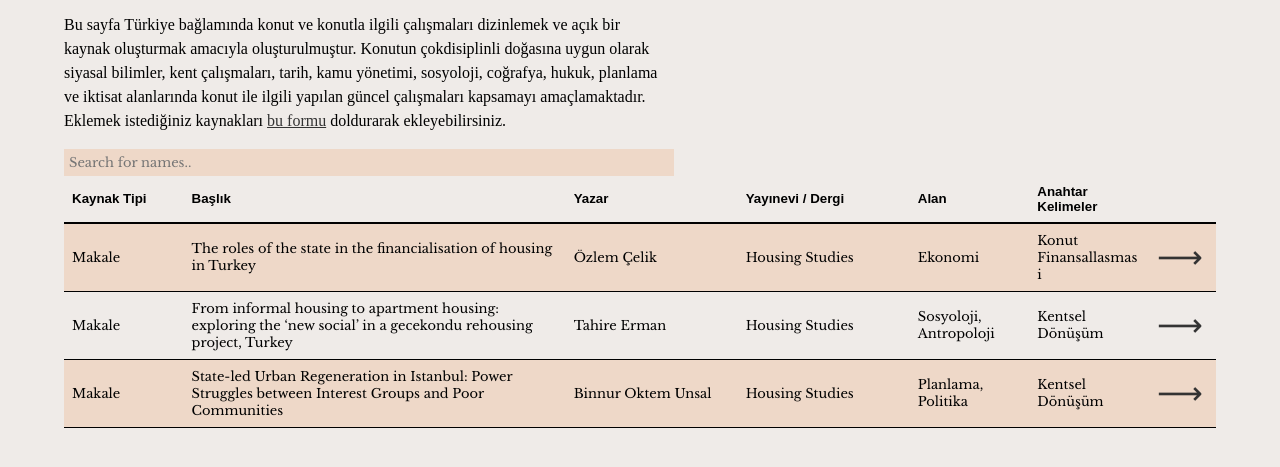
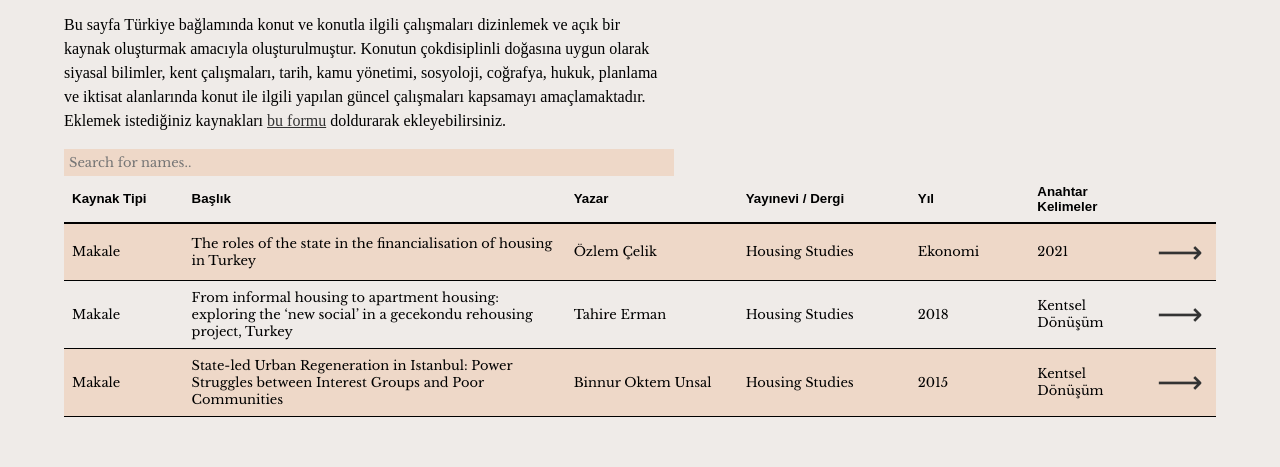
Before and after one commit to konutcalismalari/konutcalismalari.github.io, a plain HTML site: page index.html in a window 1280 px wide. Shown: the part 73-540 px from the top of the page. Drawn offline with nearby package versions, Linux system fonts and the light colour scheme; a web font is replaced by a local one.

Commit message:
Update index.html

```diff
--- a/index.html
+++ b/index.html
@@ -23,7 +23,7 @@
         <th style="width:35%">Başlık</th>
         <th style="width:15%">Yazar</th>
         <th style="width:15%">Yayınevi / Dergi</th>
-        <th style="width:10%">Alan</th>
+        <th style="width:10%">Yıl</th>
         <th style="width:10%">Anahtar Kelimeler</th>
         <th style="width:5%"></th>
       </tr>
@@ -33,7 +33,7 @@
         <td>Özlem Çelik</td>
         <td>Housing Studies</td>
         <td>Ekonomi</td>
-        <td>Konut Finansallasmasi</td>
+        <td>2021</td>
         <td style="font-size:xx-large"><a href = "https://doi.org/10.1080/02673037.2021.1928003">⟶</a></td>
       </tr>
       <tr>
@@ -41,7 +41,7 @@
         <td>From informal housing to apartment housing: exploring the ‘new social’ in a gecekondu rehousing project, Turkey</td>
         <td>Tahire Erman</td>
         <td>Housing Studies</td>
-        <td>Sosyoloji, Antropoloji</td>
+        <td>2018</td>
         <td>Kentsel Dönüşüm</td>
         <td style="font-size:xx-large"><a href = "https://doi.org/10.1080/02673037.2018.1458293">⟶</a></td>
       </tr>
@@ -50,7 +50,7 @@
         <td>State-led Urban Regeneration in Istanbul: Power Struggles between Interest Groups and Poor Communities</td>
         <td>Binnur Oktem Unsal</td>
         <td>Housing Studies</td>
-        <td>Planlama, Politika</td>
+        <td>2015</td>
         <td>Kentsel Dönüşüm</td>
         <td style="font-size:xx-large"><a href = "https://doi.org/10.1080/02673037.2015.1021765">⟶</a></td>
       </tr>
```
